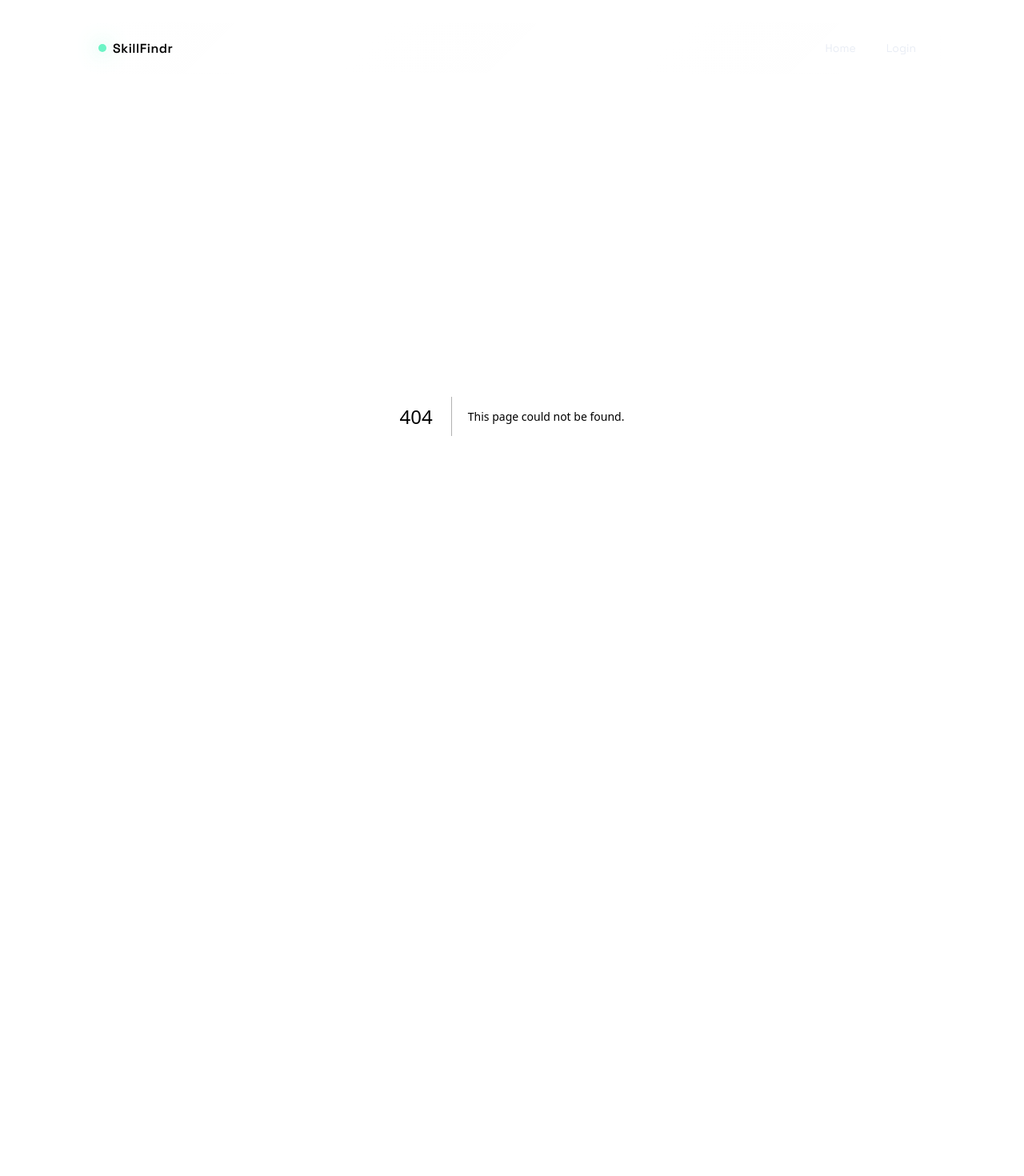
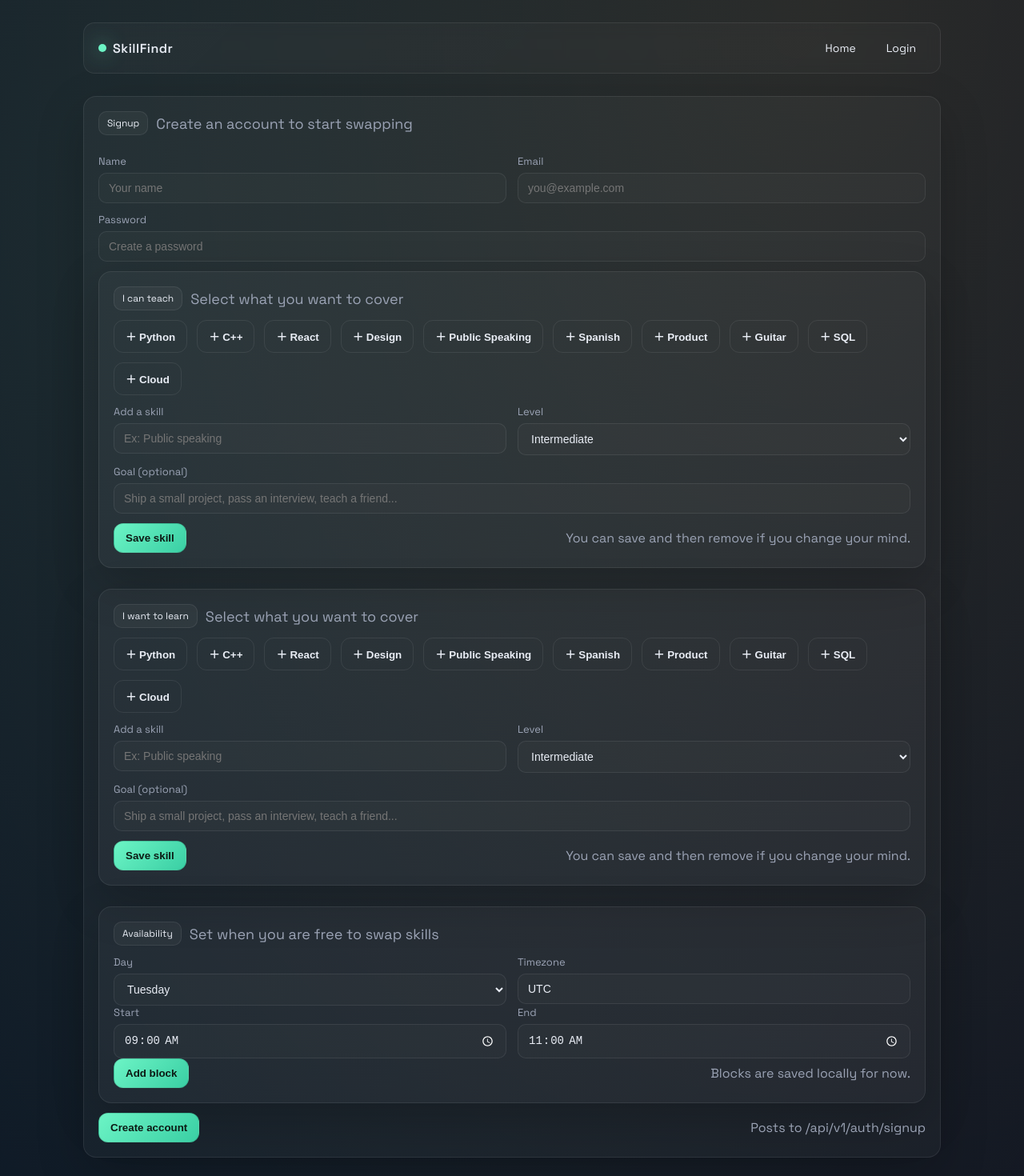
Before and after one commit to roycechenn/skillfindr, a Next.js app in the folder frontend/: page /signup in a window 1280 px wide. Before the commit this address had no page. Shown: the top 1470 px of the page at 80% size. Before the commit the page ends 992 px from the top, so only its background shows below. Built offline with nearby package versions, Linux system fonts and the light colour scheme.

Commit message:
Add matches API route and implement matches page; enhance login state management and loading indicators

```diff
--- a/frontend/src/app/login/page.tsx
+++ b/frontend/src/app/login/page.tsx
@@ -36,7 +36,9 @@ export default function LoginPage() {
         Login
       </button>
       {status && <p className="muted">{status}</p>}
-      <p className="muted">New here? Create an account</p>
+      <p className="muted">
+        New here? <a href="/signup">Create an account</a>
+      </p>
     </form>
   );
 }
--- /dev/null
+++ b/frontend/src/app/signup/page.tsx
@@ -0,0 +1,82 @@
+"use client";
+
+import { FormEvent, useState } from "react";
+import { SkillPicker } from "../../components/SkillPicker";
+import { AvailabilityEditor } from "../../components/AvailabilityEditor";
+import { AvailabilitySlot, SkillInterest } from "../../lib/types";
+import { apiClient } from "../../lib/api";
+import { saveToken } from "../../lib/auth";
+
+const skillBank = ["Python", "C++", "React", "Design", "Public Speaking", "Spanish", "Product", "Guitar", "SQL", "Cloud"];
+
+export default function SignupPage() {
+  const [name, setName] = useState("");
+  const [email, setEmail] = useState("");
+  const [password, setPassword] = useState("");
+  const [teach, setTeach] = useState<SkillInterest[]>([]);
+  const [learn, setLearn] = useState<SkillInterest[]>([]);
+  const [availability, setAvailability] = useState<AvailabilitySlot[]>([]);
+  const [status, setStatus] = useState("");
+  const [submitting, setSubmitting] = useState(false);
+
+  const handleSubmit = async (event: FormEvent) => {
+    event.preventDefault();
+    if (!name || !email || password.length < 6) {
+      setStatus("Name, email, and password (min 6 chars) are required.");
+      return;
+    }
+    setSubmitting(true);
+    setStatus("Creating account...");
+    try {
+      const res = await apiClient<{ token: string; user: { name: string; email: string } }>("/api/v1/auth/signup", {
+        method: "POST",
+        body: JSON.stringify({ name, email, password, teach, learn, availability }),
+      });
+      if (res?.token) saveToken(res.token);
+      setStatus("Account created. You are logged in.");
+    } catch (error: any) {
+      setStatus(error?.message ?? "Signup failed. Please try again.");
+    } finally {
+      setSubmitting(false);
+    }
+  };
+
+  return (
+    <div className="stack">
+      <form className="card stack" onSubmit={handleSubmit}>
+        <div className="section-title">
+          <span className="badge">Signup</span>
+          <span className="muted">Create an account to start swapping</span>
+        </div>
+
+        <div className="grid two">
+          <div>
+            <label htmlFor="name">Name</label>
+            <input id="name" value={name} onChange={(e) => setName(e.target.value)} placeholder="Your name" />
+          </div>
+          <div>
+            <label htmlFor="email">Email</label>
+            <input id="email" type="email" value={email} onChange={(e) => setEmail(e.target.value)} placeholder="you@example.com" />
+          </div>
+        </div>
+
+        <div>
+          <label htmlFor="password">Password</label>
+          <input id="password" type="password" value={password} onChange={(e) => setPassword(e.target.value)} placeholder="Create a password" />
+        </div>
+
+        <SkillPicker title="I can teach" presetSkills={skillBank} selections={teach} onChange={setTeach} />
+        <SkillPicker title="I want to learn" presetSkills={skillBank} selections={learn} onChange={setLearn} />
+        <AvailabilityEditor slots={availability} onChange={setAvailability} />
+
+        <div className="row" style={{ justifyContent: "space-between", alignItems: "center" }}>
+          <button className="btn btn-primary" type="submit">
+            {submitting ? "Creating..." : "Create account"}
+          </button>
+          <span className="muted">Posts to /api/v1/auth/signup</span>
+        </div>
+        {status && <p className="muted">{status}</p>}
+      </form>
+    </div>
+  );
+}
```
Also changed, not shown: frontend/src/app/matches/page.tsx (+32 -5 lines), 2 other files (tests, documents, lock files or other folders).
